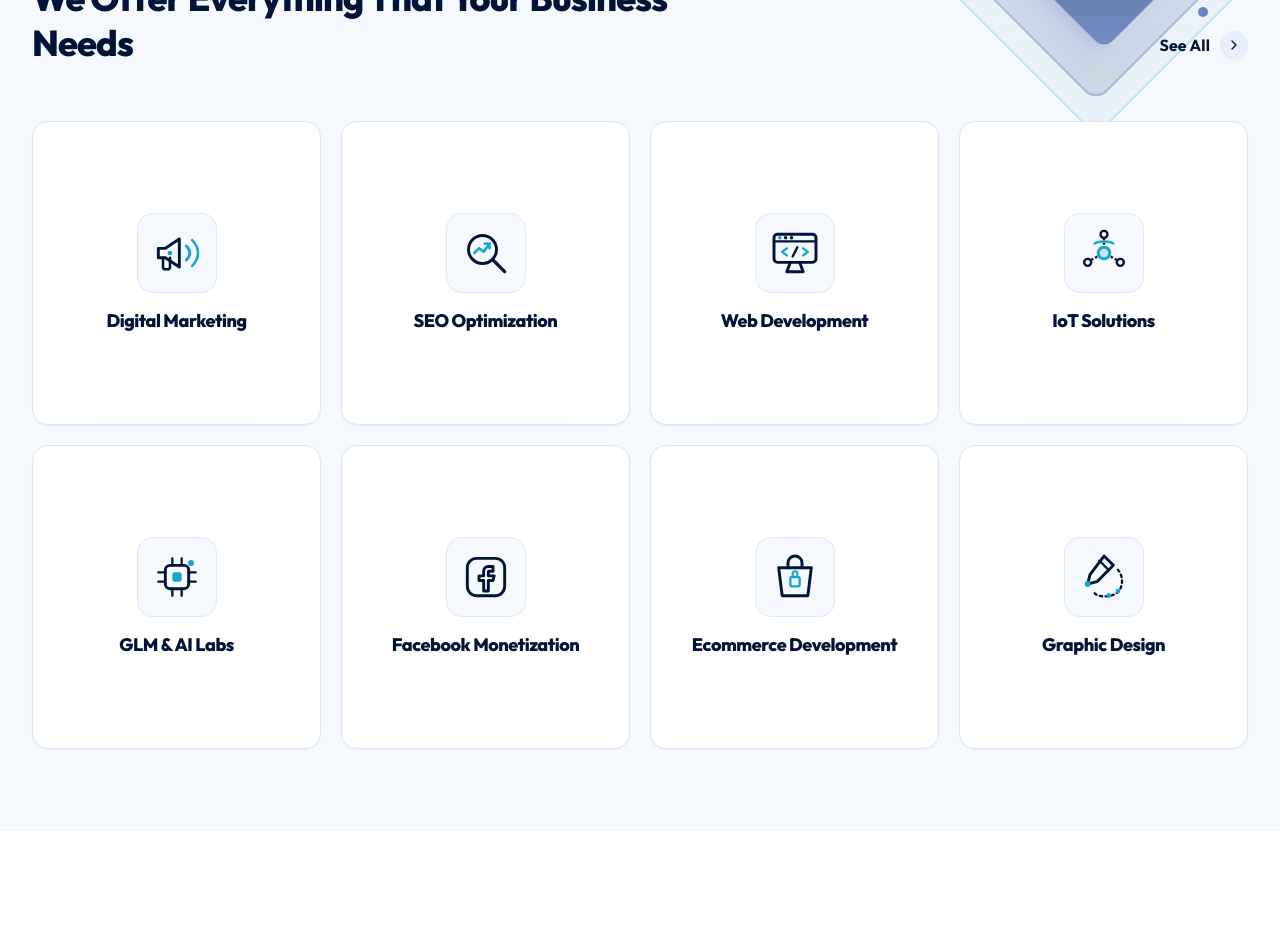
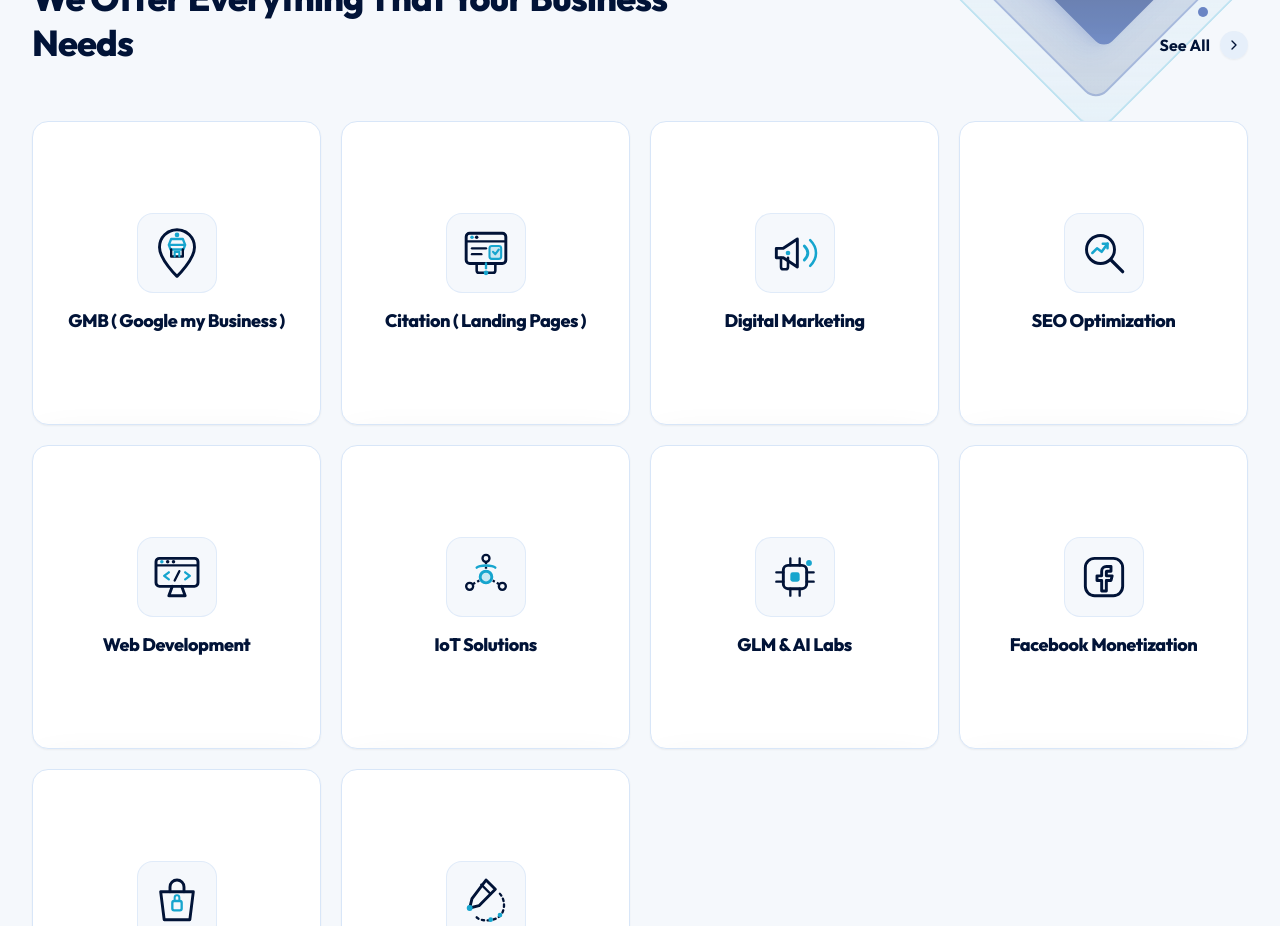
Before and after one commit to usman-codex/BETURE-WEB, a React (Vite) app: page / in a window 1280 px wide. Shown: the part 1100-2026 px from the top of the page. Built offline with nearby package versions, Linux system fonts and the light colour scheme.

Commit message:
Add GMB and Citation services as the first cards

```diff
--- a/src/components/BusinessNeedsSection.tsx
+++ b/src/components/BusinessNeedsSection.tsx
@@ -14,9 +14,10 @@ export const BusinessNeedsSection: React.FC<BusinessNeedsSectionProps> = ({
   onNavigateToServices,
   onSelectService,
 }) => {
-  // Ordered exact 7 services requested by user:
-  // Digital Marketing, SEO, Web Development, IoT, GLM, Facebook Monetization, E-Commerce
+  // Ordered services with GMB and Citation Landing Pages as the first cards:
   const requestedServiceIds = [
+    'gmb-services',
+    'citation-landing-pages',
     'digital-marketing',
     'seo-services',
     'web-development',
--- a/src/components/ServiceIcon.tsx
+++ b/src/components/ServiceIcon.tsx
@@ -1,7 +1,7 @@
 import React from 'react';
 
 interface ServiceIconProps {
-  name: 'blockchain' | 'devops' | 'web' | 'ecommerce' | 'mobile' | 'ai' | 'uiux' | 'digital-marketing' | 'facebook-monetization' | 'graphic-design' | 'wordpress' | string;
+  name: 'blockchain' | 'devops' | 'web' | 'ecommerce' | 'mobile' | 'ai' | 'uiux' | 'digital-marketing' | 'facebook-monetization' | 'graphic-design' | 'wordpress' | 'seo' | 'iot' | 'glm' | 'gmb' | 'citation' | string;
   className?: string;
   size?: number;
   color?: string;
@@ -16,6 +16,95 @@ export const ServiceIcon: React.FC<ServiceIconProps> = ({
   accentColor = '#16A5CE'
 }) => {
   switch (name) {
+    case 'gmb':
+      return (
+        <svg
+          width={size}
+          height={size}
+          viewBox="0 0 48 48"
+          fill="none"
+          xmlns="http://www.w3.org/2000/svg"
+          className={className}
+        >
+          {/* Map Pin Outline */}
+          <path
+            d="M24 4C15.7157 4 9 10.7157 9 19C9 29.5 24 44 24 44C24 44 39 29.5 39 19C39 10.7157 32.2843 4 24 4Z"
+            stroke={color}
+            strokeWidth="2.5"
+            strokeLinecap="round"
+            strokeLinejoin="round"
+          />
+          {/* Inside Store Awning / Building */}
+          <path
+            d="M17 17H31M17 17L18.5 21H29.5L31 17M17 17L19 12H29L31 17"
+            stroke={accentColor}
+            strokeWidth="2"
+            strokeLinecap="round"
+            strokeLinejoin="round"
+          />
+          <path
+            d="M19 21V27H29V21"
+            stroke={color}
+            strokeWidth="2"
+            strokeLinecap="round"
+            strokeLinejoin="round"
+          />
+          {/* Store Door */}
+          <path
+            d="M22 27V23H26V27"
+            stroke={accentColor}
+            strokeWidth="1.8"
+            strokeLinecap="round"
+            strokeLinejoin="round"
+          />
+          {/* Star review indicator above */}
+          <circle cx="24" cy="8.5" r="2" fill={accentColor} />
+        </svg>
+      );
+
+    case 'citation':
+      return (
+        <svg
+          width={size}
+          height={size}
+          viewBox="0 0 48 48"
+          fill="none"
+          xmlns="http://www.w3.org/2000/svg"
+          className={className}
+        >
+          {/* Landing Page Browser Window */}
+          <rect
+            x="7"
+            y="7"
+            width="34"
+            height="26"
+            rx="3"
+            stroke={color}
+            strokeWidth="2.5"
+          />
+          {/* Browser header */}
+          <path d="M7 14H41" stroke={color} strokeWidth="2" />
+          <circle cx="12" cy="10.5" r="1.5" fill={accentColor} />
+          <circle cx="16" cy="10.5" r="1.5" fill={color} />
+          {/* Citation Rows / Content */}
+          <path d="M12 20H24" stroke={color} strokeWidth="2" strokeLinecap="round" />
+          <path d="M12 25H20" stroke={color} strokeWidth="2" strokeLinecap="round" />
+          {/* Citation Quotation / Verified Badge */}
+          <rect x="27" y="18" width="10" height="11" rx="2" fill={accentColor} fillOpacity="0.2" stroke={accentColor} strokeWidth="1.8" />
+          <path d="M30 23L32 25L35 21" stroke={accentColor} strokeWidth="1.8" strokeLinecap="round" strokeLinejoin="round" />
+          {/* Connected Citation / Directory Node Link underneath */}
+          <path
+            d="M16 33V39C16 40.1 16.9 41 18 41H30C31.1 41 32 40.1 32 39V33"
+            stroke={color}
+            strokeWidth="2.2"
+            strokeLinecap="round"
+            strokeLinejoin="round"
+          />
+          <path d="M24 33V37" stroke={accentColor} strokeWidth="2" strokeLinecap="round" />
+          <circle cx="24" cy="41" r="2" fill={accentColor} />
+        </svg>
+      );
+
     case 'graphic-design':
       return (
         <svg
--- a/src/data/services.ts
+++ b/src/data/services.ts
@@ -1,6 +1,110 @@
 import { ServiceItem } from '../types';
 
 export const SERVICES_DATA: ServiceItem[] = [
+  {
+    id: 'gmb-services',
+    slug: 'gmb-google-my-business',
+    shortTitle: 'GMB ( Google my Business )',
+    title: 'GMB (Google My Business) Optimization & Local SEO',
+    shortDescription: 'Dominate Google Maps and local 3-pack search results with verified GMB profile optimization, review management, geo-grid ranking, and local lead generation.',
+    fullDescription: 'Dominate Google 3-Pack and Maps search rankings with end-to-end Google My Business (GMB / Google Business Profile) optimization. We handle profile verification, geo-tagged photo uploads, category audit, automated review funnels, local citation synchronization, and geo-grid rank tracking to funnel high-intent local phone calls and foot traffic directly to your business.',
+    bannerHeadline: 'Dominate Local Search: Google My Business (GMB) & Google Maps 3-Pack Growth',
+    bannerDescription: 'Capture customers searching near you. We optimize your Google Business Profile to rank #1 in local map packs, drive daily inbound calls, maximize verified 5-star customer reviews, and protect your local presence against competitor hijackings.',
+    accentColor: '#2E54AD',
+    iconName: 'gmb',
+    tools: [
+      { name: 'Google Business Profile', color: '#4285F4' },
+      { name: 'Google Maps API', color: '#34A853' },
+      { name: 'Local Falcon', color: '#EA4335' },
+      { name: 'BrightLocal', color: '#FBBC05' },
+      { name: 'Geo-Grid Tracker', color: '#16A5CE' },
+      { name: 'Whitespark', color: '#011337' }
+    ],
+    deliverablesHeading: 'Top Google 3-Pack Rankings, Inbound Calls & Verified Local Authority',
+    deliverablesDescription: 'Our local SEO specialists engineer hyper-targeted Google Business Profile setups that systematically climb geo-grid rankings within your service area radius.',
+    keyFeatures: [
+      'Google Business Profile (GMB) Complete Setup, Verification & Category Optimization',
+      'Google Maps 3-Pack Top Ranking Strategies & Local Keyword Geo-Targeting',
+      'Automated 5-Star Review Generation Funnels & Reputation Management',
+      'Geo-Tagged Image Metadata & High-Converting Product/Service Showcase Posts',
+      'Spam Listing Audits, Competitor Flagging & Duplicate Profile Merging',
+      'Monthly Geo-Grid Heatmap Rank Tracking, Call Analytics & ROI Reporting'
+    ],
+    processSteps: [
+      {
+        number: '01',
+        title: 'Local Market Audit & Category Benchmarking',
+        description: 'Auditing primary/secondary GMB categories, competitor proximity rankings, and citation discrepancies.'
+      },
+      {
+        number: '02',
+        title: 'Profile Optimization & Geo-Tag Enhancement',
+        description: 'Crafting SEO-optimized business descriptions, uploading EXIF geo-tagged images, and configuring service catalogs.'
+      },
+      {
+        number: '03',
+        title: 'Review Funnel & Local Signals Activation',
+        description: 'Setting up automated SMS/email review acquisition workflows and posting weekly engagement updates.'
+      },
+      {
+        number: '04',
+        title: 'Geo-Grid Monitoring & Proximity Scaling',
+        description: 'Tracking local rank radius across neighborhoods and optimizing signals to expand geographic reach.'
+      }
+    ]
+  },
+  {
+    id: 'citation-landing-pages',
+    slug: 'citation-landing-pages',
+    shortTitle: 'Citation ( Landing Pages )',
+    title: 'Citation Building & High-Converting Local Landing Pages',
+    shortDescription: 'Consistent NAP business directory citations, niche backlinks, and lightning-fast geo-targeted landing pages engineered to boost organic rankings and convert local clicks into leads.',
+    fullDescription: 'Accelerate local organic visibility and convert search traffic into booked appointments with structured local citation distribution and bespoke geo-targeted landing pages. We build 100% NAP-consistent (Name, Address, Phone) citations across top global and local business directories paired with ultra-fast, mobile-optimized landing pages that rank for high-intent neighborhood keywords.',
+    bannerHeadline: 'Build Local Trust & Scale Leads: Authority Citations & Geo-Targeted Landing Pages',
+    bannerDescription: 'Supercharge your domain trust and geographic relevance. We build authoritative citations across high-DA business directories and craft bespoke local landing pages that outrank competitors and convert clicks into paying customers.',
+    accentColor: '#2E54AD',
+    iconName: 'citation',
+    tools: [
+      { name: 'Yelp & YellowPages', color: '#D32323' },
+      { name: 'Bing Places', color: '#008373' },
+      { name: 'Apple Business Connect', color: '#000000' },
+      { name: 'Moz Local', color: '#2E54AD' },
+      { name: 'Next.js / Tailwind', color: '#16A5CE' },
+      { name: 'Schema Markup Validator', color: '#34A853' }
+    ],
+    deliverablesHeading: '100% Consistent Directory Citations & High-Performance Geo-Funnels',
+    deliverablesDescription: 'We eliminate inconsistent business information, secure high-authority backlinks, and launch fast-loading localized landing pages that turn searchers into calls and form submissions.',
+    keyFeatures: [
+      '100+ High Domain Authority (DA) Manual Business Directory Citations',
+      '100% NAP (Name, Address, Phone) Consistency Across Web Directories & GPS Aggregators',
+      'Geo-Targeted City & Service Area Landing Pages with Localized Schema Markup (JSON-LD)',
+      'Conversion-Optimized UI/UX with Click-to-Call Buttons & Instant Lead Capture Forms',
+      'Duplicate Citation Cleanup, Bad Link Removal & Tier-2 Indexing',
+      'PageSpeed 95+ Mobile Optimization & A/B Tested Call-to-Action Funnels'
+    ],
+    processSteps: [
+      {
+        number: '01',
+        title: 'NAP Consistency Audit & Citation Cleansing',
+        description: 'Scanning the web for duplicate, mismatched, or outdated business phone numbers, addresses, and website URLs.'
+      },
+      {
+        number: '02',
+        title: 'Tier-1 Authority Directory Submissions',
+        description: 'Manually submitting verified listings to top data aggregators, local directories, industry portals, and mapping engines.'
+      },
+      {
+        number: '03',
+        title: 'Custom Geo Landing Page Engineering',
+        description: 'Designing lightning-fast, mobile-first service-area landing pages complete with LocalBusiness Schema markup.'
+      },
+      {
+        number: '04',
+        title: 'Indexation Tracking & Conversion Optimization',
+        description: 'Ensuring all directory citations are indexed by Google and continuously testing landing page conversion rates.'
+      }
+    ]
+  },
   {
     id: 'digital-marketing',
     slug: 'digital-marketing',
--- a/src/types.ts
+++ b/src/types.ts
@@ -110,7 +110,7 @@ export interface ServiceItem {
   bannerHeadline: string;
   bannerDescription: string;
   accentColor?: string;
-  iconName: 'blockchain' | 'devops' | 'web' | 'ecommerce' | 'mobile' | 'ai' | 'uiux' | 'digital-marketing' | 'facebook-monetization' | string;
+  iconName: 'blockchain' | 'devops' | 'web' | 'ecommerce' | 'mobile' | 'ai' | 'uiux' | 'digital-marketing' | 'facebook-monetization' | 'graphic-design' | 'wordpress' | 'seo' | 'iot' | 'glm' | 'gmb' | 'citation' | string;
   tools: ToolTechnology[];
   deliverablesHeading: string;
   deliverablesDescription: string;
```
